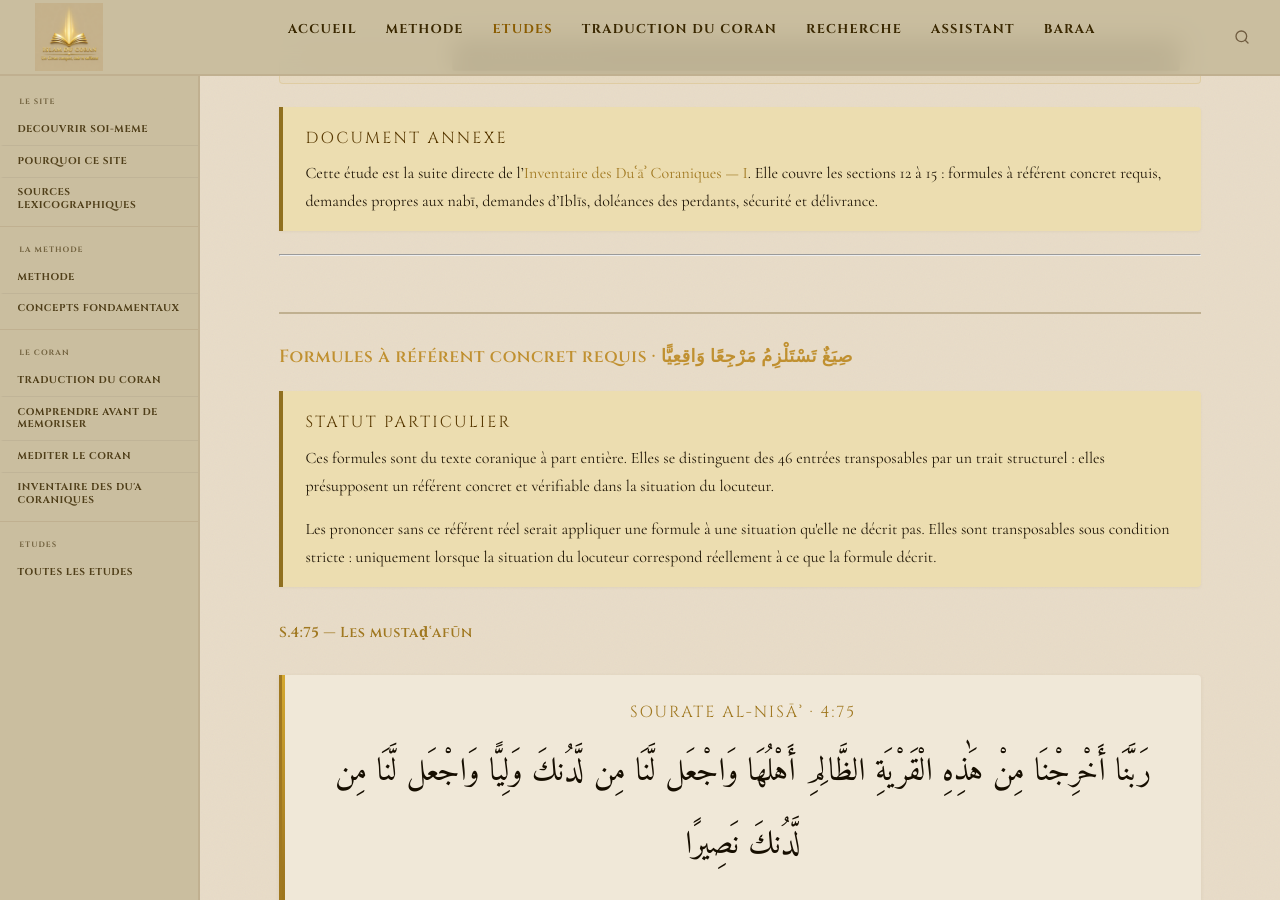
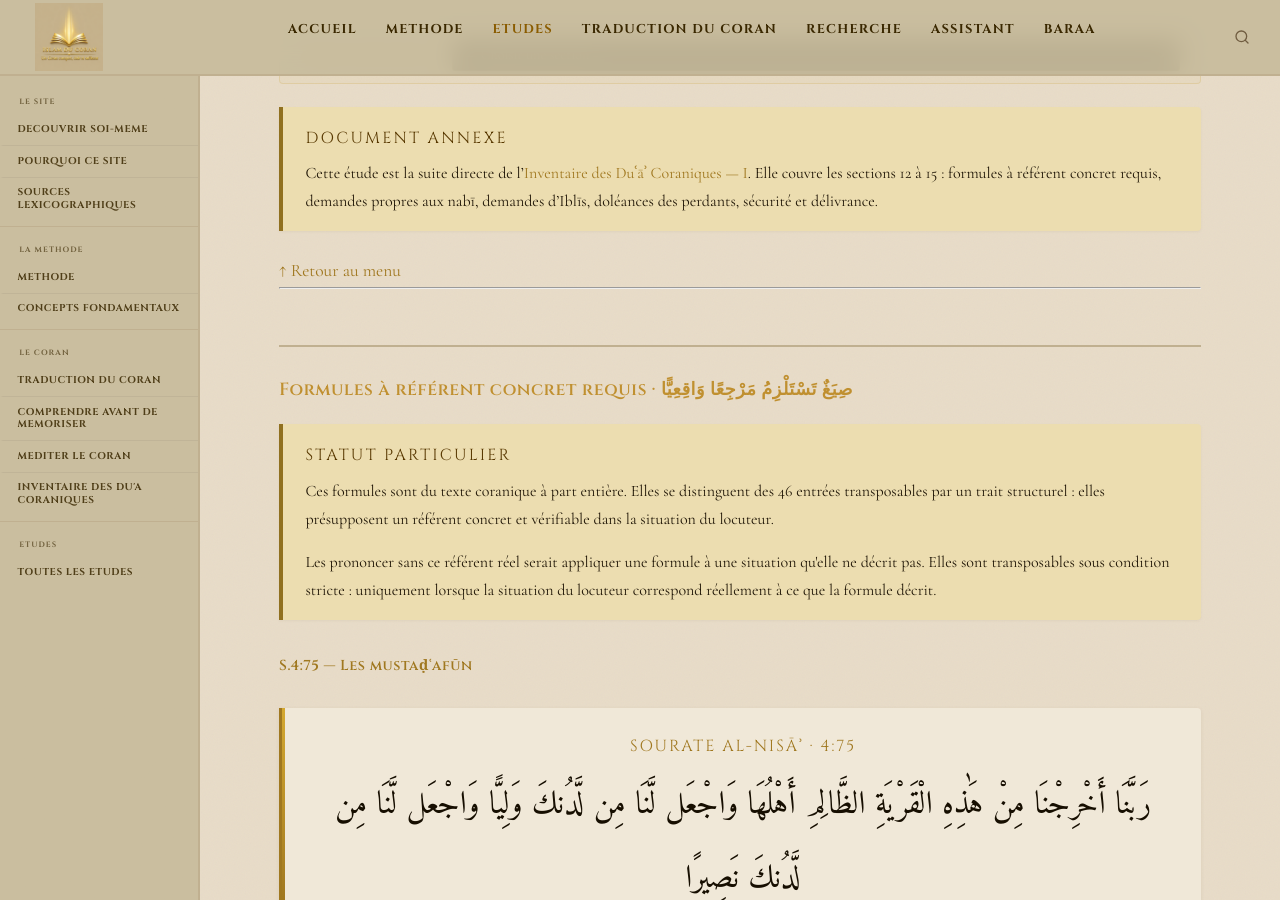
Before and after one commit to Makhuwcoder/islamducoran, a Jekyll site: the page built from _etudes/duaa-coraniques-2.md, in a window 1280 px wide and 900 px high, scrolled down 497 px. Built offline with Jekyll 4.4.1, drawn with Linux system fonts in a browser that asks for light colours; some of the changed text lies outside the part shown.

Commit message:
duaa-coraniques-2.md: ajout boutons 'Retour au menu' en fin de thème

```diff
--- a/_etudes/duaa-coraniques-2.md
+++ b/_etudes/duaa-coraniques-2.md
@@ -12,7 +12,7 @@ methode: "Dit / Non-dit / Inférence"
 ---
 
 
-<div class="duaa-index-nav">
+<div class="duaa-index-nav" id="top-nav">
   <label for="duaa2-theme-select" class="duaa-index-nav__label">Aller à une section :</label>
   <select id="duaa2-theme-select" class="duaa-index-nav__select" onchange="if(this.value){location.hash=this.value}">
     <option value="">— Choisir une section —</option>
@@ -25,6 +25,8 @@ methode: "Dit / Non-dit / Inférence"
 </div>
 
 {% include callout.html type="warn" label="Document annexe" content="Cette étude est la suite directe de l'[Inventaire des Duʿāʾ Coraniques — I](/etudes/duaa-coraniques/). Elle couvre les sections 12 à 15 : formules à référent concret requis, demandes propres aux nabī, demandes d'Iblīs, doléances des perdants, sécurité et délivrance." %}
+<div class="duaa-back-top"><a href="#top-nav" class="duaa-back-top__btn">↑ Retour au menu</a></div>
+
 
 ---
 
@@ -76,6 +78,8 @@ methode: "Dit / Non-dit / Inférence"
 {% include verset.html ref="Sourate Al-Qamar · 54:10" ar="أَنِّي مَغْلُوبٌ فَانتَصِرْ" trl="*Annī maghlūbun fa-ntaṣir*" trad="Je suis dépassé — interviens." %}
 
 {% include callout.html type="dit" label="Note sur la transposition" content="Le texte rapporte : *fa-daʿā rabbahu annī maghlūbun fa-ntaṣir*. La transposition : **Rabbi — innī maghlūbun fa-ntaṣir** — Seigneur, je suis dépassé : interviens. La formule ne dit pas « donne-moi la victoire » : elle dit « je suis dépassé — interviens ». Elle est prononçable uniquement lorsque l'épuisement et le dépassement décrits correspondent à une situation réelle et vérifiable." %}
+<div class="duaa-back-top"><a href="#top-nav" class="duaa-back-top__btn">↑ Retour au menu</a></div>
+
 
 ---
 
@@ -168,6 +172,8 @@ methode: "Dit / Non-dit / Inférence"
 </div>
 
 {% include callout.html type="nondit" label="Non transposable" content="Introduite par *qul* — instruction explicitement adressée au nabī. Condition prophétique (*immā turiyannī mā yūʿadūn*) non reproductible en dehors du mandat prophétique." %}
+<div class="duaa-back-top"><a href="#top-nav" class="duaa-back-top__btn">↑ Retour au menu</a></div>
+
 
 ---
 
@@ -209,6 +215,8 @@ methode: "Dit / Non-dit / Inférence"
 {% include verset.html ref="Sourate Al-Zukhruf · 43:77 — S'adressant à Mālik" ar="يَا مَالِكُ لِيَقْضِ عَلَيْنَا رَبُّكَ" trl="*Yā Mālik liyaqḍi ʿalaynā rabbuk*" trad="Ô Mālik, que ton Seigneur en finisse avec nous." %}
 
 {% include callout.html type="dit" label="Réponse de Mālik" content="*Innakum māKithūn* — Vous demeurerez. Deux mots. La réponse est immédiate et sans développement." %}
+<div class="duaa-back-top"><a href="#top-nav" class="duaa-back-top__btn">↑ Retour au menu</a></div>
+
 
 ---
 
@@ -219,6 +227,8 @@ methode: "Dit / Non-dit / Inférence"
 {% include callout.html type="dit" label="Tension textuelle" content="La réponse d'Allaah (2:126b) étend la provision même à ceux qui ne croient pas — provisoirement. La demande d'Ibrāhīm est conditionnée à la foi ; la réponse d'Allaah ne l'est pas. Cette tension est textuelle et non résolue par le texte lui-même." %}
 
 {% include verset.html ref="Sourate Ibrāhīm · 14:35 — Ibrāhīm" ar="رَبِّ اجْعَلْ هَٰذَا الْبَلَدَ آمِنًا وَاجْنُبْنِي وَبَنِيَّ أَن نَّعْبُدَ الْأَصْنَامَ" trl="*Rabbi jaʿal hādhā l-balada āminan wa-jnubnī wa-baniyya an naʿbudu l-aṣnām*" trad="Seigneur, fais de cette cité un lieu sûr, et tiens-moi éloigné, ainsi que mes fils, d'adorer les idoles." %}
+<div class="duaa-back-top"><a href="#top-nav" class="duaa-back-top__btn">↑ Retour au menu</a></div>
+
 
 ---
 
```
